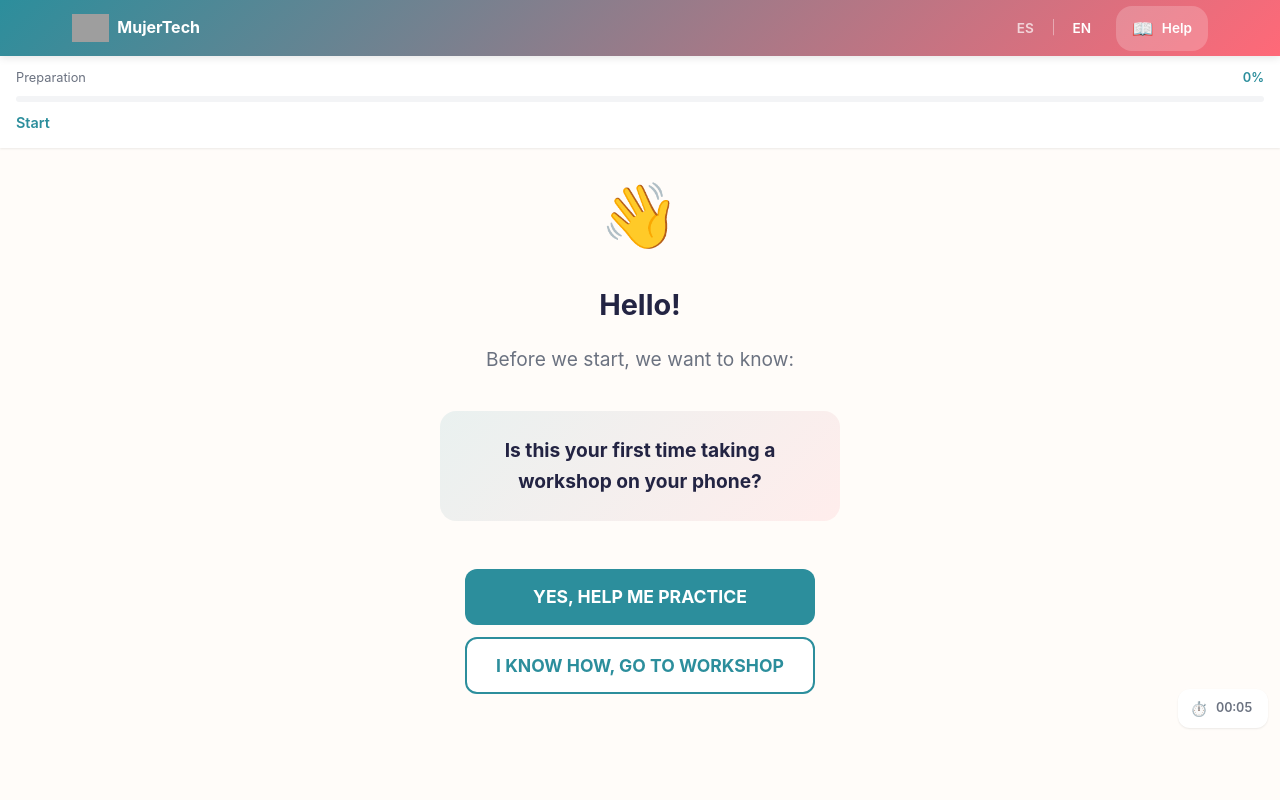
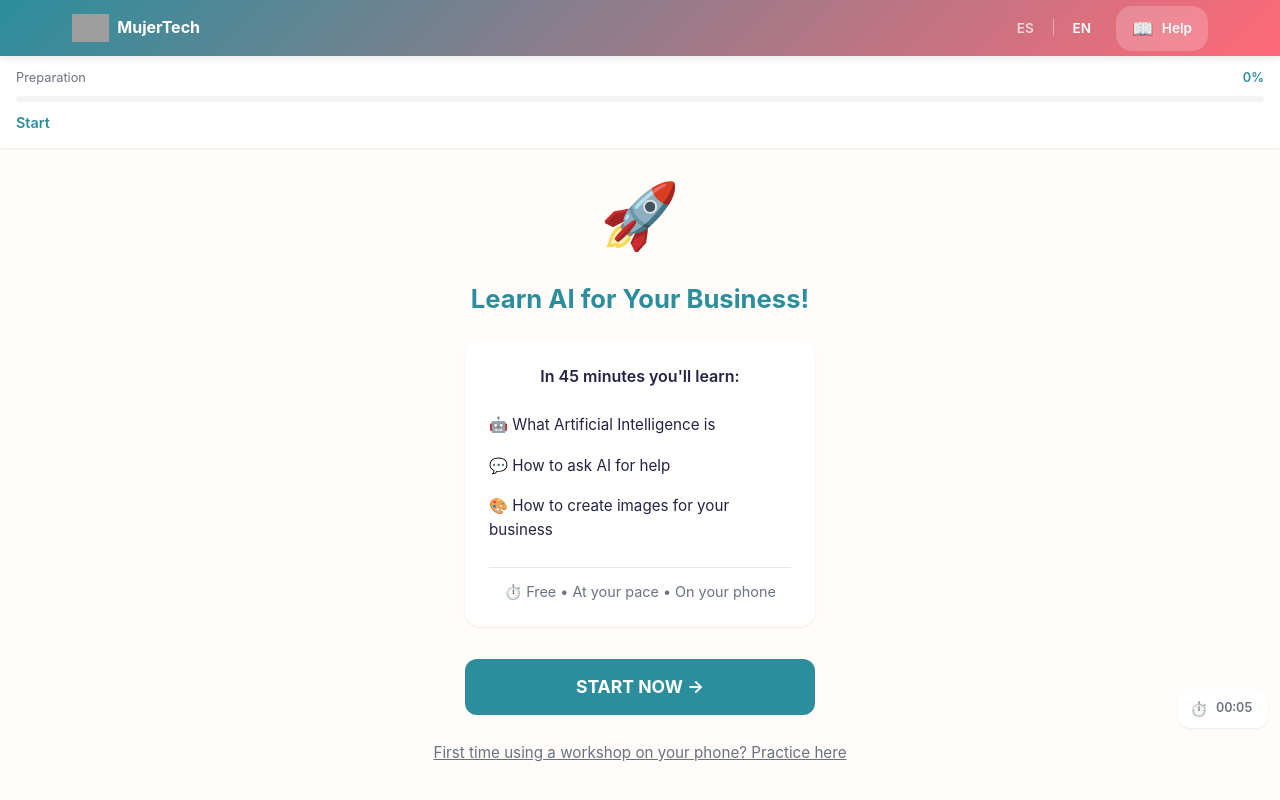
Before and after one commit to Yosolita1978/mujertech-taller-nextjs, a Next.js app: page /en in a window 1280 px wide. Shown: the top 800 px of the page. Built offline with nearby package versions, Linux system fonts and the light colour scheme; grey boxes are pictures that could not be loaded.

Commit message:
Fixing CTA for better nvigation first screen

```diff
--- a/app/components/modules/PresessionCheck/PresessionCheck.js
+++ b/app/components/modules/PresessionCheck/PresessionCheck.js
@@ -8,30 +8,34 @@ export default function PresessionCheck({ onStartPresession, onSkipPresession })
 
     return (
         <section className={styles.container}>
-            <div className={styles.welcomeIcon}>👋</div>
-            <h1 className={styles.title}>{t('greeting')}</h1>
-            <p className={styles.welcomeText}>{t('question')}</p>
+            <div className={styles.welcomeIcon}>🚀</div>
+            <h1 className={styles.title}>{t('title')}</h1>
 
-            <div className={styles.questionBox}>
-                <h2>{t('mainQuestion')}</h2>
+            <div className={styles.valueBox}>
+                <p className={styles.valueIntro}>{t('valueIntro')}</p>
+                <ul className={styles.valueList}>
+                    <li>{t('value1')}</li>
+                    <li>{t('value2')}</li>
+                    <li>{t('value3')}</li>
+                </ul>
+                <p className={styles.duration}>{t('duration')}</p>
             </div>
 
-            <div className={styles.choiceButtons}>
             <button
                 className={`${styles.btnLarge} ${styles.btnPrimary}`}
+                onClick={onSkipPresession}
+                type="button"
+            >
+                {t('startWorkshop')}
+            </button>
+
+            <button
+                className={styles.btnHelp}
                 onClick={onStartPresession}
                 type="button"
             >
-                    {t('yesHelp')}
+                {t('needHelp')}
             </button>
-                <button
-                    className={`${styles.btnLarge} ${styles.btnSecondary}`}
-                    onClick={onSkipPresession}
-                    type="button"
-                >
-                    {t('noSkip')}
-                </button>
-            </div>
         </section>
     );
 }
--- a/app/components/modules/PresessionCheck/PresessionCheck.module.css
+++ b/app/components/modules/PresessionCheck/PresessionCheck.module.css
@@ -14,42 +14,53 @@
 }
 
 .title {
-    font-size: 1.8rem;
+    font-size: 1.6rem;
+    color: var(--primary);
+    margin-bottom: var(--spacing-lg);
+    line-height: 1.3;
+}
+
+.valueBox {
+    background: white;
+    padding: var(--spacing-lg);
+    border-radius: var(--radius-lg);
+    box-shadow: var(--shadow-sm);
+    margin-bottom: var(--spacing-xl);
+    max-width: 350px;
+    width: 100%;
+}
+
+.valueIntro {
+    font-size: 1rem;
     color: var(--dark);
     margin-bottom: var(--spacing-md);
+    font-weight: 600;
 }
 
-.welcomeText {
-    font-size: 1.2rem;
-    color: var(--gray);
-    margin-bottom: var(--spacing-sm);
+.valueList {
+    list-style: none;
+    padding: 0;
+    margin: 0 0 var(--spacing-md) 0;
+    text-align: left;
 }
 
-.questionBox {
-    background: var(--gradient-soft);
-    padding: var(--spacing-lg);
-    border-radius: var(--radius-lg);
-    margin: var(--spacing-lg) 0;
-    max-width: 400px;
+.valueList li {
+    padding: var(--spacing-xs) 0;
+    font-size: 0.95rem;
+    color: var(--dark);
 }
 
-.questionBox h2 {
-    color: var(--dark);
-    font-size: 1.2rem;
+.duration {
+    font-size: 0.9rem;
+    color: var(--gray);
     margin: 0;
-}
-
-.choiceButtons {
-    display: flex;
-    flex-direction: column;
-    gap: var(--spacing-sm);
-    width: 100%;
-    max-width: 350px;
-    margin-top: var(--spacing-lg);
+    padding-top: var(--spacing-sm);
+    border-top: 1px solid var(--border);
 }
 
 .btnLarge {
     width: 100%;
+    max-width: 350px;
     padding: var(--spacing-md) var(--spacing-lg);
     font-size: 1.1rem;
     font-weight: 700;
@@ -72,13 +83,29 @@
     transform: scale(0.98);
 }
 
-.btnSecondary {
-    background: white;
-    color: var(--primary);
-    border: 2px solid var(--primary);
+.btnHelp {
+    margin-top: var(--spacing-md);
+    background: none;
+    border: none;
+    color: var(--gray);
+    font-size: 0.95rem;
+    padding: var(--spacing-sm);
+    cursor: pointer;
+    text-decoration: underline;
+    -webkit-user-select: none;
+    user-select: none;
 }
 
-.btnSecondary:active {
-    background: var(--primary-light);
-    transform: scale(0.98);
+.btnHelp:active {
+    color: var(--dark);
 }
+
+@media (min-width: 1024px) {
+    .btnPrimary:hover {
+        background: var(--primary-dark);
+    }
+
+    .btnHelp:hover {
+        color: var(--dark);
+    }
+}
--- a/app/lib/useClarity.js
+++ b/app/lib/useClarity.js
@@ -3,7 +3,6 @@
 import { useEffect, useCallback } from 'react';
 
 export function useClarity(currentModule) {
-    // Track module changes
     useEffect(() => {
         if (typeof window === 'undefined' || !window.clarity) return;
         if (!currentModule) return;
@@ -12,9 +11,13 @@ export function useClarity(currentModule) {
         window.clarity('event', `module_${currentModule}`);
     }, [currentModule]);
 
-    // Custom event tracker
     const trackEvent = useCallback((eventName, eventData) => {
-        if (typeof window === 'undefined' || !window.clarity) return;
+        console.log('[Clarity Event]', eventName, eventData);
+
+        if (typeof window === 'undefined' || !window.clarity) {
+            console.warn('[Clarity] window.clarity not available');
+            return;
+        }
 
         window.clarity('event', eventName);
 
@@ -25,10 +28,8 @@ export function useClarity(currentModule) {
         }
     }, []);
 
-    // Set custom tag
     const setTag = useCallback((key, value) => {
         if (typeof window === 'undefined' || !window.clarity) return;
-
         window.clarity('set', key, String(value));
     }, []);
 
--- a/messages/en.json
+++ b/messages/en.json
@@ -90,11 +90,14 @@
         "module6": "Done"
     },
     "presessionCheck": {
-        "greeting": "Hello!",
-        "question": "Before we start, we want to know:",
-        "mainQuestion": "Is this your first time taking a workshop on your phone?",
-        "yesHelp": "YES, HELP ME PRACTICE",
-        "noSkip": "I KNOW HOW, GO TO WORKSHOP"
+        "title": "Learn AI for Your Business!",
+        "valueIntro": "In 45 minutes you'll learn:",
+        "value1": "🤖 What Artificial Intelligence is",
+        "value2": "💬 How to ask AI for help",
+        "value3": "🎨 How to create images for your business",
+        "duration": "⏱️ Free • At your pace • On your phone",
+        "startWorkshop": "START NOW →",
+        "needHelp": "First time using a workshop on your phone? Practice here"
     },
     "presession": {
         "step1": {
--- a/messages/es.json
+++ b/messages/es.json
@@ -90,11 +90,14 @@
         "module6": "Final"
     },
     "presessionCheck": {
-        "greeting": "¡Hola!",
-        "question": "Antes de empezar, queremos saber:",
-        "mainQuestion": "¿Es tu primera vez cursando un taller en el celular?",
-        "yesHelp": "SÍ, AYÚDAME A PRACTICAR",
-        "noSkip": "YA SÉ CÓMO, IR AL TALLER"
+        "title": "¡Aprende IA para tu Negocio!",
+        "valueIntro": "En 45 minutos aprenderás:",
+        "value1": "🤖 Qué es la Inteligencia Artificial",
+        "value2": "💬 Cómo pedirle ayuda a la IA",
+        "value3": "🎨 Cómo crear imágenes para tu negocio",
+        "duration": "⏱️ Gratis • A tu ritmo • En tu celular",
+        "startWorkshop": "EMPEZAR AHORA →",
+        "needHelp": "¿Primera vez usando un taller en el celular? Practica aquí"
     },
     "presession": {
         "step1": {
```
Lines whose indentation alone changed are shown as unchanged.
